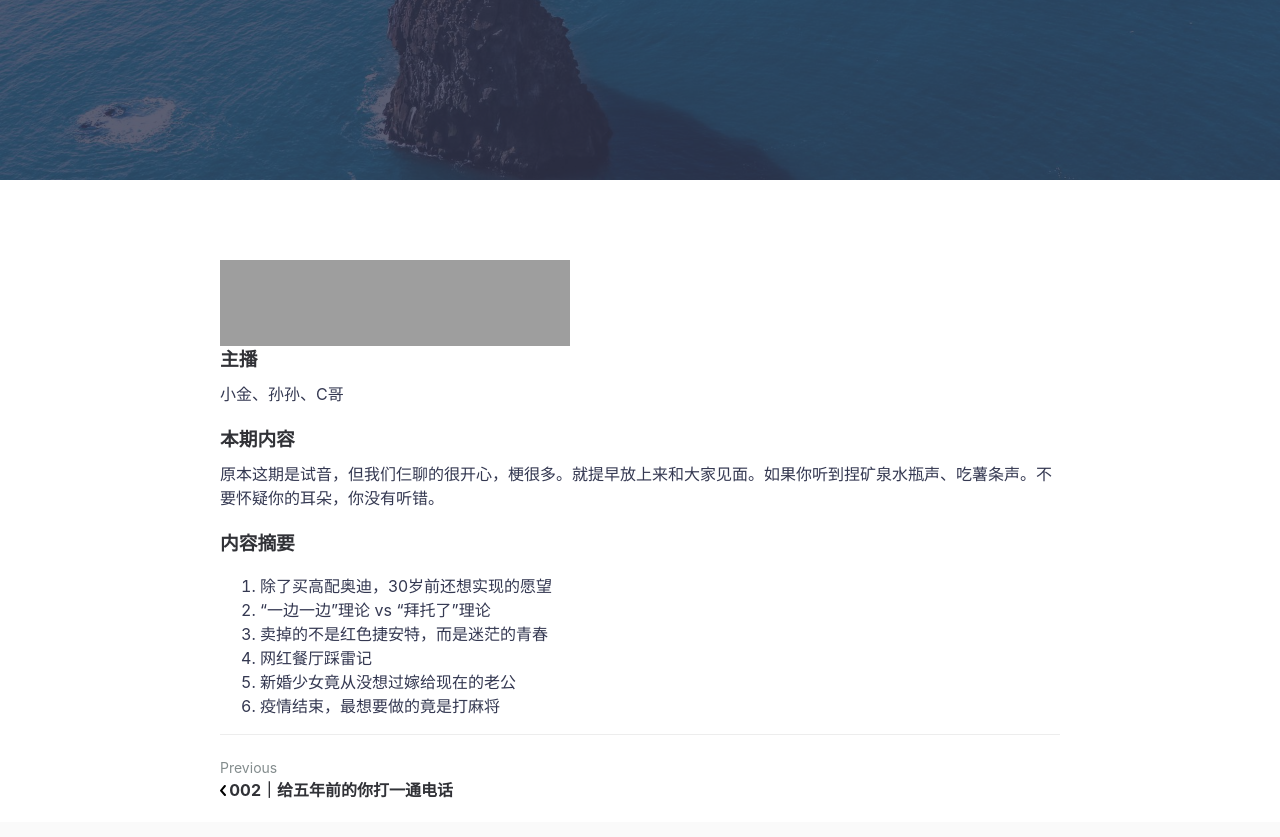
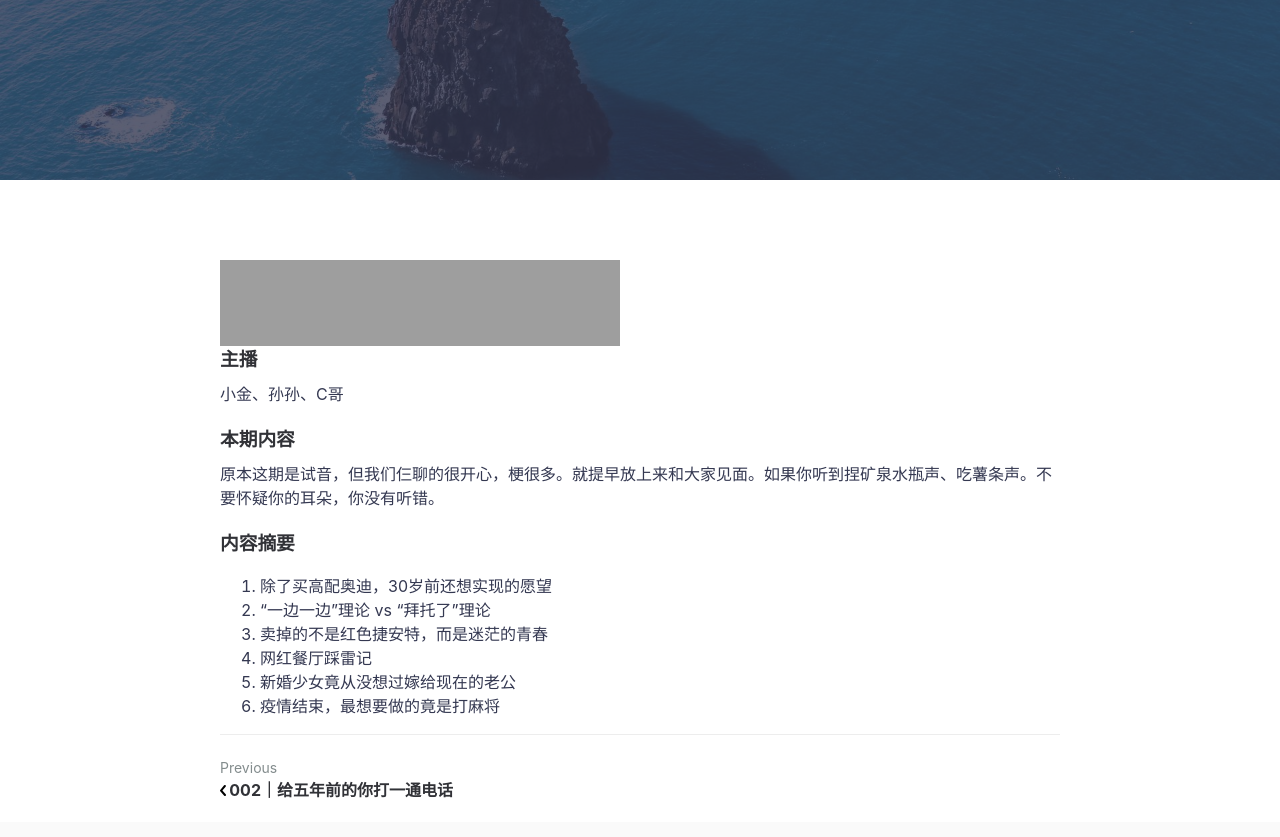
Before and after one commit to veblenkeung/nodfm.github.io, a Jekyll site: the page built from _posts/2020-06-02-000.md, in a window 1280 px wide and 900 px high, scrolled down 396 px. Shown: the top 837 px of the window. Built offline with Jekyll 4.4.1, drawn with Linux system fonts in a browser that asks for light colours; comment, search, counter and statistics services are not loaded; grey boxes are pictures that could not be loaded.

Commit message:
2314
2134

```diff
--- a/_posts/2020-06-02-000.md
+++ b/_posts/2020-06-02-000.md
@@ -4,7 +4,7 @@ title: 000｜坐下来好好聊个天
 featured-img: posts_000
 ---
 
-<iframe frameborder="no" border="0" marginwidth="0" marginheight="0" width="350" height="86" src="//music.163.com/outchain/player?type=3&id=2067418951&auto=1&height=66"></iframe>
+<iframe frameborder="no" border="0" marginwidth="0" marginheight="0" width="400" height="86" src="//music.163.com/outchain/player?type=3&id=2067418951&auto=1&height=66"></iframe>
 
 ### 主播
 
```
Also changed, not shown: 1 other file.
